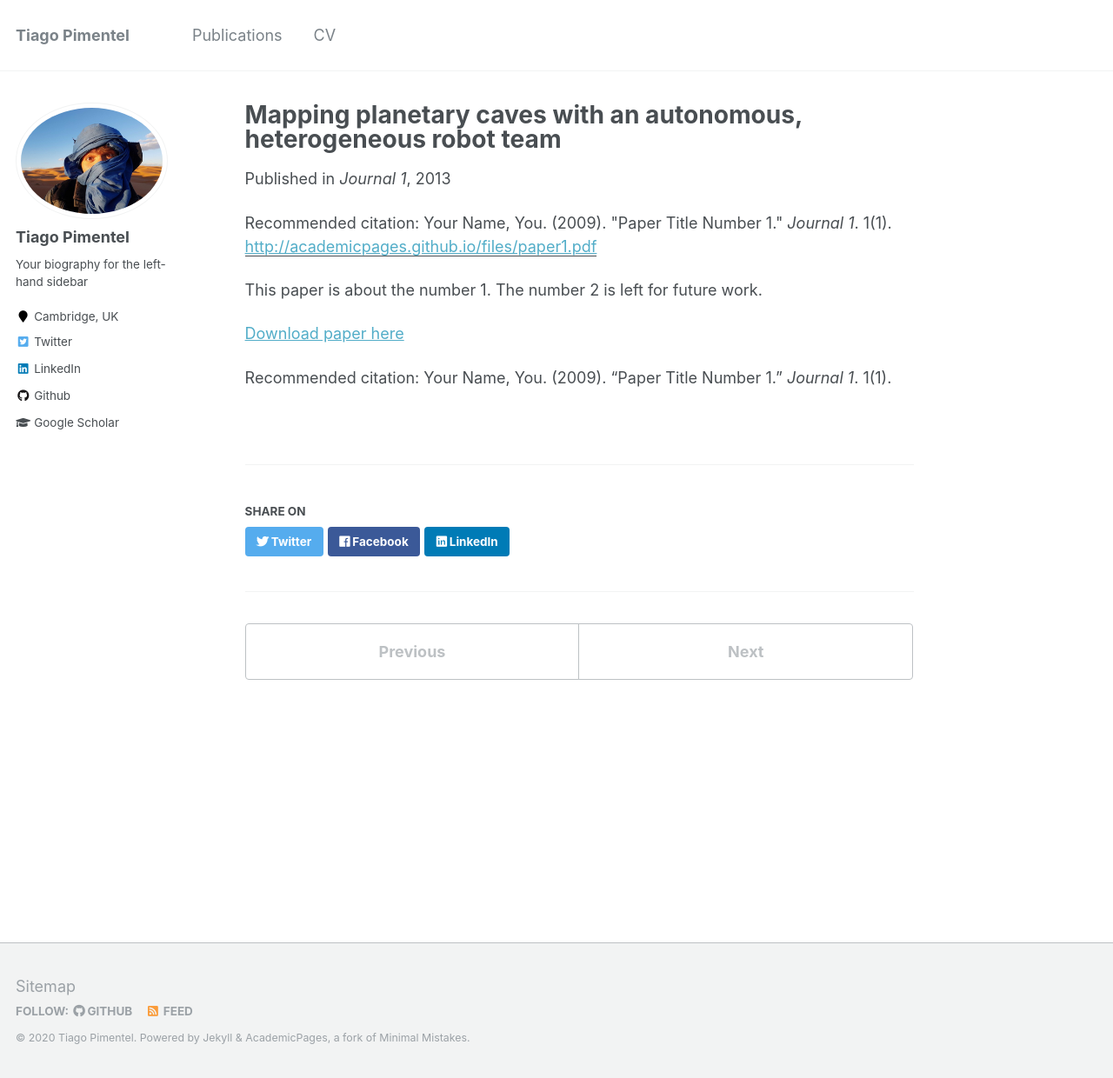
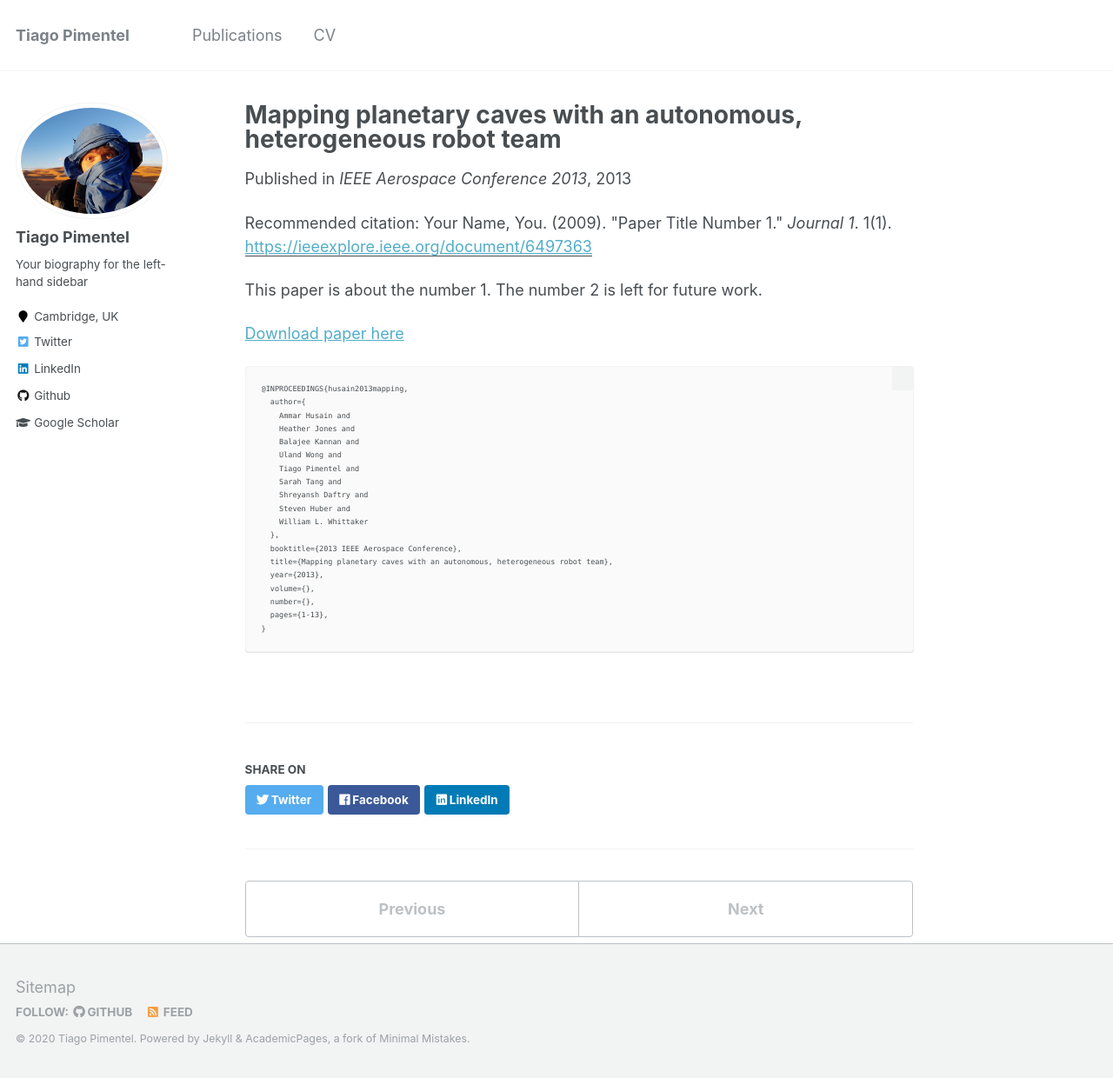
Before and after one commit to tpimentelms/tpimentelms.github.io, a Jekyll site: the page built from _publications/2009-10-01-paper-title-number-1.md, in a window 1280 px wide and 1240 px high. Shown: the whole window at 87% size. Built offline with Jekyll 4.4.1, drawn with Linux system fonts in a browser that asks for light colours.

Commit message:
Adding publications

````diff
--- a/_publications/2009-10-01-paper-title-number-1.md
+++ b/_publications/2009-10-01-paper-title-number-1.md
@@ -5,12 +5,33 @@ authors: "Ammar Husain, Heather Jones, Balajee Kannan, Uland Wong, Tiago Pimente
 permalink: /publication/2009-10-01-paper-title-number-1
 excerpt: 'This paper is about the number 1. The number 2 is left for future work.'
 date: 2013-01-01
-venue: 'Journal 1'
-paperurl: 'http://academicpages.github.io/files/paper1.pdf'
+venue: 'IEEE Aerospace Conference 2013'
+paperurl: 'https://ieeexplore.ieee.org/document/6497363'
 citation: 'Your Name, You. (2009). &quot;Paper Title Number 1.&quot; <i>Journal 1</i>. 1(1).'
 ---
 This paper is about the number 1. The number 2 is left for future work.
 
 [Download paper here](http://academicpages.github.io/files/paper1.pdf)
 
-Recommended citation: Your Name, You. (2009). "Paper Title Number 1." <i>Journal 1</i>. 1(1).
+
+```
+@INPROCEEDINGS{husain2013mapping,
+  author={
+    Ammar Husain and
+    Heather Jones and
+    Balajee Kannan and
+    Uland Wong and
+    Tiago Pimentel and
+    Sarah Tang and
+    Shreyansh Daftry and
+    Steven Huber and
+    William L. Whittaker
+  },
+  booktitle={2013 IEEE Aerospace Conference},
+  title={Mapping planetary caves with an autonomous, heterogeneous robot team},
+  year={2013},
+  volume={},
+  number={},
+  pages={1-13},
+}
+```
````
